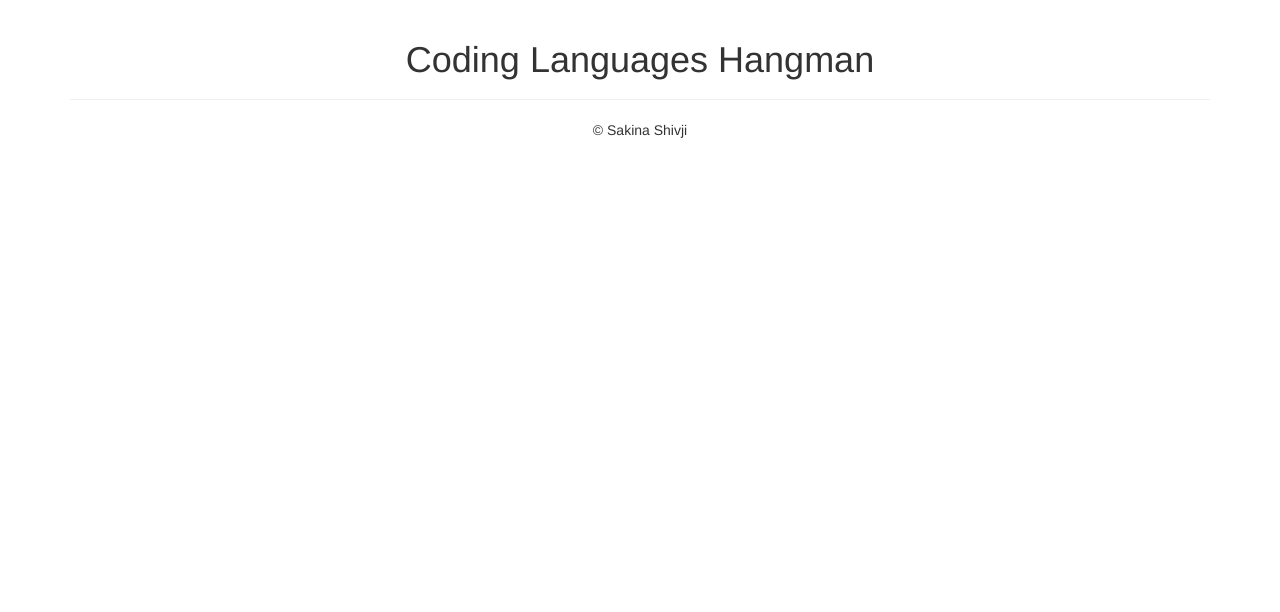
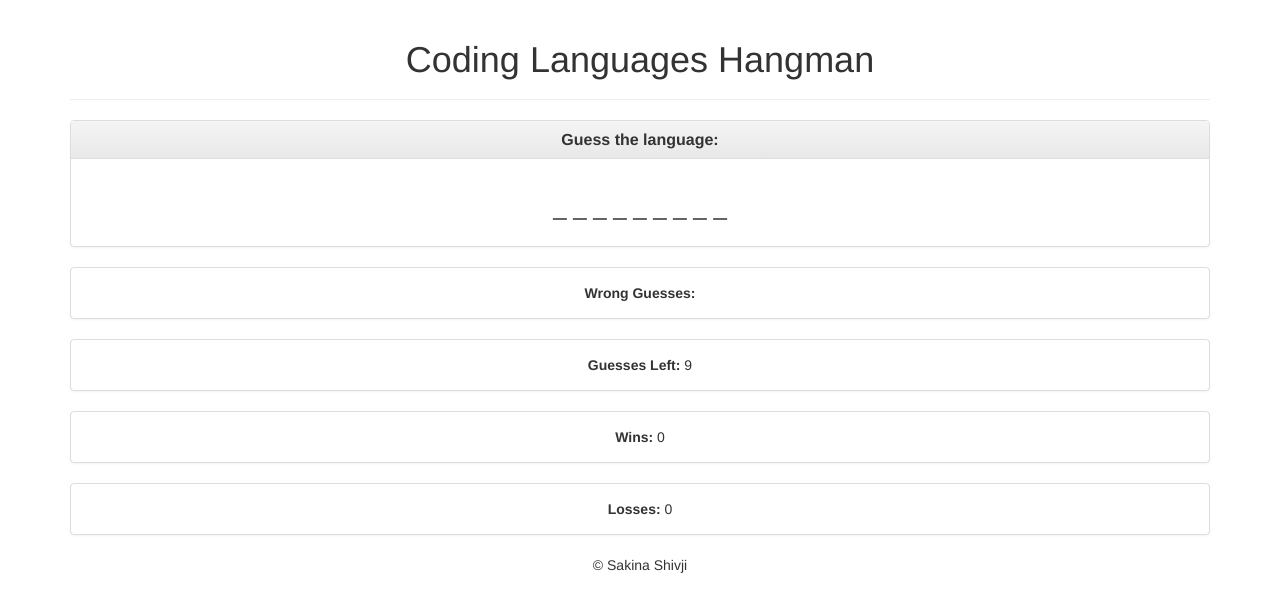
Before and after one commit to shivjisakina/Hangman, a plain HTML site: page index.html in a window 1280 px wide. Drawn offline with nearby package versions, Linux system fonts and the light colour scheme.

Commit message:
got basic html

```diff
--- a/index.html
+++ b/index.html
@@ -29,8 +29,10 @@
             integrity="sha384-Tc5IQib027qvyjSMfHjOMaLkfuWVxZxUPnCJA7l2mCWNIpG9mGCD8wGNIcPD7Txa"
             crossorigin="anonymous"></script>
 
-    <!--Linking css stylesheet
-    <link rel="stylesheet" type="text/css" href="style.css"/>-->
+<!--
+    Linking css stylesheet
+-->
+    <link rel="stylesheet" type="text/css" href="style.css"/>
 
 </head> <!-- END HEAD TAG -->
 
@@ -45,6 +47,63 @@
         </div>
 
 
+        <div class='row'>
+            <div class='col-lg-12'>
+
+                <!-- First Panel: Holds the Word to Guess (blanks and guessed word). -->
+                <div class='panel panel-default'>
+                    <div class='panel-heading'>
+                        <h3 class='panel-title'><strong>Guess the language:</strong></h3>
+                    </div>
+
+                    <div class='panel-body'>
+
+                        <h3 id='word-blanks'>_ _ _ _ _ _ _ _ _ </h3>
+
+                    </div>
+
+                </div>
+
+                <div class='panel panel-default'>
+                    <div class='panel-body'>
+
+                        <strong>Wrong Guesses: </strong> <span id='wrongGuesses'></span>
+
+                    </div>
+                </div>
+
+                <!-- Third Panel: Holds the Number of Wrong Guesses. -->
+                <div class='panel panel-default'>
+                    <div class='panel-body'>
+
+                        <strong>Guesses Left: </strong> <span id='guessesLeft'>9</span>
+
+                    </div>
+
+                </div>
+
+                <div class='panel panel-default'>
+
+                    <div class='panel-body'>
+
+                        <strong>Wins: </strong> <span id='winCounter'>0</span>
+
+                    </div>
+
+                </div>
+
+                <div class='panel panel-default'>
+                    <div class='panel-body'>
+
+                        <strong>Losses: </strong> <span id='lossCounter'>0</span>
+
+                    </div>
+
+                </div>
+
+            </div>
+
+        </div>
 
     </div>
 
```
Also changed, not shown: style.css (added).
